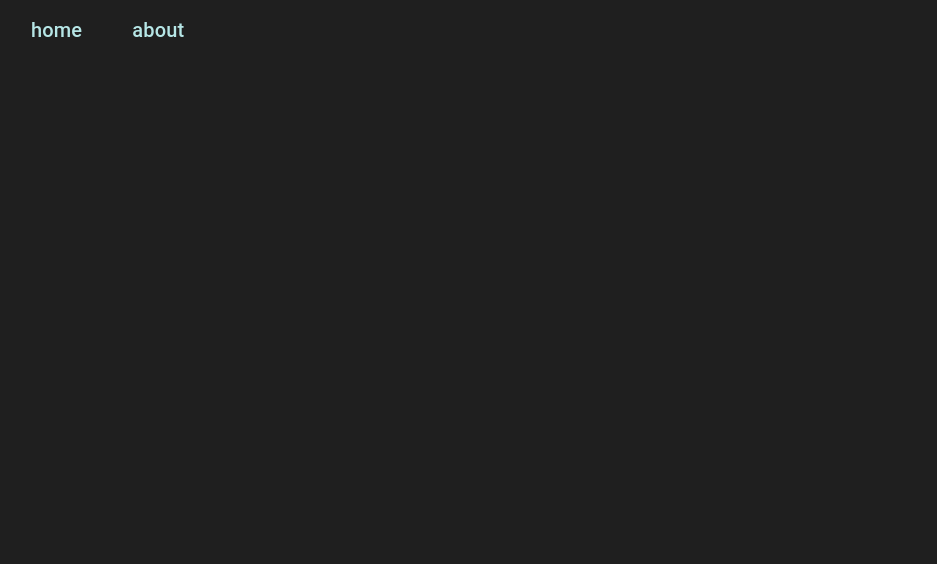
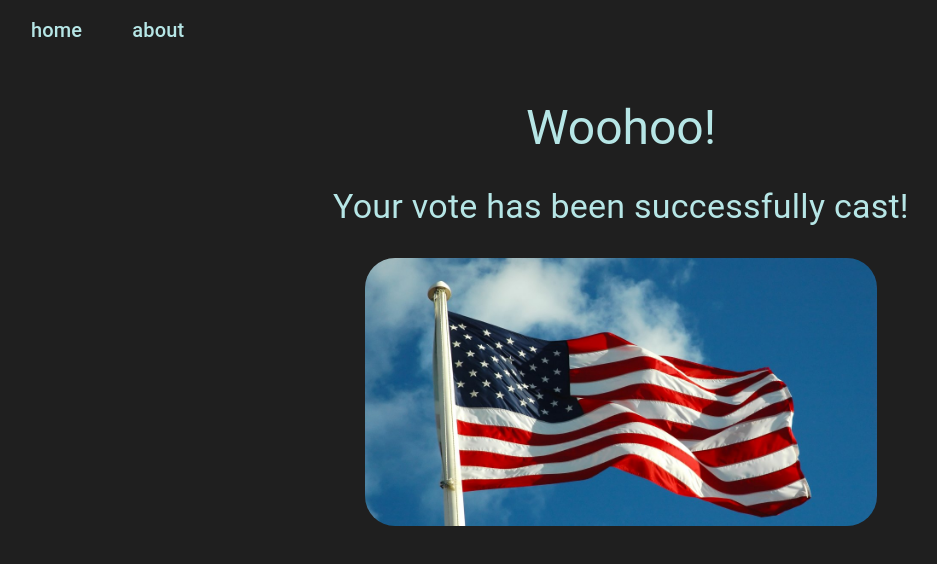
Before and after one commit to nh602/HackCU2022, a React (Create React App) app in the folder frontend/: page /success in a window 1280 px wide. Before the commit this address had no page. Shown: the top 564 px of the page, without its empty margins (19-956 px from the left). Built offline with nearby package versions, Linux system fonts and the light colour scheme.

Commit message:
success and error pages, renamed BallotChain

```diff
--- a/frontend/public/index.html
+++ b/frontend/public/index.html
@@ -24,7 +24,7 @@
       work correctly both with client-side routing and a non-root public URL.
       Learn how to configure a non-root public URL by running `npm run build`.
     -->
-    <title>React App</title>
+    <title>BallotChain</title>
   </head>
   <body>
     <noscript>You need to enable JavaScript to run this app.</noscript>
--- a/frontend/src/cmp/App.js
+++ b/frontend/src/cmp/App.js
@@ -4,12 +4,12 @@ import Home from './Home.js';
 import About from './About.js';
 import Navbar from './Navbar.js';
 import Ballot from './Ballot.js';
-
+import Success from './Success.js'
+import Error from './Error.js';
 
 
 function App() {
   return (
-
     <div className="app">
       <Navbar />
       <Router>
@@ -17,6 +17,8 @@ function App() {
           <Route path="/" element={<Home />} />
           <Route path="/about" element={<About />} />
           <Route path="/ballot" element={<Ballot state="CO"/>} />
+          <Route path="/success" element={<Success />} />
+          <Route path="/error" element={<Error />} />
         </Routes>
       </Router>
     </div>
--- a/frontend/src/cmp/Ballot.js
+++ b/frontend/src/cmp/Ballot.js
@@ -1,6 +1,7 @@
 import { Typography, Button, Paper } from '@mui/material';
-import { useState } from 'react';
+import { useState, useContext } from 'react';
 import UserService from '../services/UserService';
+import VoteContext from './VoteContext';
 import "../css/ballot.css";
 
 
@@ -37,6 +38,7 @@ const Ballot = (props) => {
 
     const [ballotData, setBallotData] = useState({})
     const ballotInfo = mockBallot;
+    const { vote } = useContext(VoteContext);
 
     const handleChange = event => {
         let newBallotData = ballotData;
@@ -51,7 +53,7 @@ const Ballot = (props) => {
                 <label className="option-label" key={ keyVar }>
                         <input
                             type="radio"
-                            name={ `measure-${props.id}-option` }
+                            name={ `${props.id}` }
                             id={ `measure-${props.id}-option-${keyVar}`}
                             value={ optionText }
                             onChange={ handleChange }
@@ -91,21 +93,23 @@ const Ballot = (props) => {
 
     const handleSubmit = (event) => {
         event.preventDefault();
+
         UserService.postBallot(ballotData)
             .then((res) => {
                 console.log(res);
                 if(res.success === true) {
-                    //window.open('/', "_self")
+                    window.open('/success', "_self")
                 }
             })
             .catch((err) => {
                 console.log(err);
+                window.open("/error", "_self");
             }, []);
     };
 
     return (
         <div className="ballot page">
-            <Paper className="ballot-paper" elevation={5}>
+            <Paper className="ballot-paper" elevation={1}>
                 <form className="ballot-form" onSubmit={ handleSubmit } >
                     <Typography variant="h4" className="ballot-title">
                         { props.state } State Ballot
--- /dev/null
+++ b/frontend/src/cmp/Error.js
@@ -0,0 +1,17 @@
+import { Typography, Paper } from '@mui/material';
+
+
+const Error = () => {
+
+    return (
+        <div className="my-vote page">
+            <div className="page-body">
+                <Typography variant="h3">ERROR</Typography>
+                <Typography variant="h4"> Oops : ( </Typography>
+            </div>
+        </div>
+    )
+}
+
+
+export default Error;
--- a/frontend/src/cmp/Home.js
+++ b/frontend/src/cmp/Home.js
@@ -9,10 +9,10 @@ const Home = () => {
     return (
         <div className="home page">
             <div className="page-body">
-                <Typography variant="h2">Blockchain Ballot</Typography>
+                <Typography variant="h2">BallotChain</Typography>
                 <Typography variant="h6" align="center">
                     Welcome! This web-app is a proof-of-concept demo for a secure, efficient, and completely online
-                    system of voting. The Blockchain Ballot relies on encryption and blockchain technology to prevent
+                    system of voting. The BallotChain relies on encryption and blockchain technology to negate
                     fraudulent voting and discrepencies in vote-counting, all while being completely accessable
                     online! Users can vote in local elections with their state-ballot if they have a valid
                     SSN and are registered to vote in their state. Click the button below to verify your credentials
--- a/frontend/src/cmp/Login.js
+++ b/frontend/src/cmp/Login.js
@@ -50,12 +50,12 @@ const Login = () => {
                 }
             })
             .catch((err) => {
-                console.log(err)
+                window.open("/error", "_self")
             }, []);
     };
 
     const loginDiv = (
-        <Paper className="login-div">
+        <Paper className="login-div" elevation={1}>
             <div className="modal-header">
                 <Typography align="center" variant="h6">Please enter your legal name, date of birth, and SSN.</Typography>
             </div>
@@ -67,7 +67,7 @@ const Login = () => {
                 <div className="btn-squash">
                     <Button variant="contained" color="secondary" type="submit" ><strong>Submit</strong></Button>
                 </div>
-                </form>
+            </form>
         </Paper>
     );
 
--- /dev/null
+++ b/frontend/src/cmp/Success.js
@@ -0,0 +1,22 @@
+import { Typography, Paper } from '@mui/material';
+import flagimg from "../img/flag.jpeg";
+import "../css/success.css";
+
+
+const Success = () => {
+
+    return (
+        <div className="success page">
+            <div className="page-body">
+                <Typography variant="h3">Woohoo!</Typography>
+                <Typography variant="h4">Your vote has been successfully cast!</Typography>
+                <div className="img-squash">
+                    <img src={ flagimg } alt="flag" />
+                </div>
+            </div>
+        </div>
+    )
+}
+
+
+export default Success;
--- /dev/null
+++ b/frontend/src/cmp/VoteContext.js
@@ -0,0 +1,7 @@
+import { createContext } from "react";
+
+
+const VoteContext = createContext({ ballotData: {} });
+
+
+export default VoteContext;
--- a/frontend/src/css/App.css
+++ b/frontend/src/css/App.css
@@ -11,6 +11,7 @@ html, body {
     min-height: 100vh;
     background-color: rgb(31, 31, 31);
 }
+
 
 .page {
     display: flex;
--- /dev/null
+++ b/frontend/src/css/success.css
@@ -0,0 +1,11 @@
+
+.img-squash {
+    width: 80%;
+    height: 60%;
+    display: flex;
+    flex-direction: column;
+}
+
+img {
+    border-radius: 30px;
+}
--- a/frontend/src/services/UserService.js
+++ b/frontend/src/services/UserService.js
@@ -10,6 +10,7 @@ const UserService = {
             throw error;
         }
     },
+
 
     getBallot: async function(location) {
         try {
@@ -43,4 +44,5 @@ const UserService = {
     }
 }
 
+
 export default UserService;
```
Also changed, not shown: frontend/src/img/flag.jpeg (added).
